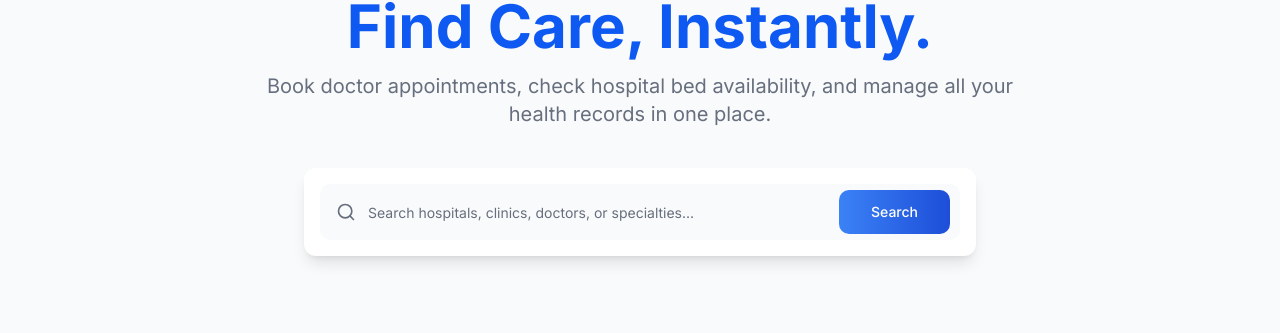
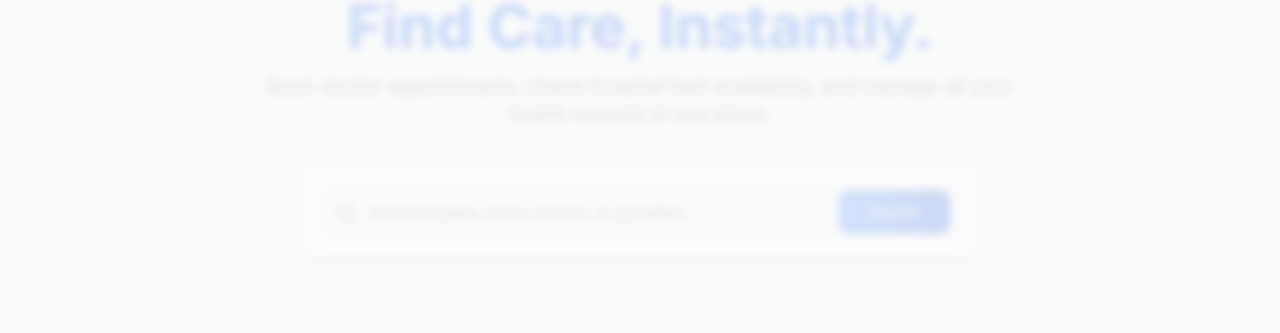
Before and after one commit to harshray23/sanjiwani, a Next.js app: page / in a window 1280 px wide. Shown: the part 213-546 px from the top of the page. Built offline with nearby package versions, Linux system fonts and the light colour scheme; no server answers.

Commit message:
loading annimation will be shown before each new page loads

```diff
--- a/src/app/layout.tsx
+++ b/src/app/layout.tsx
@@ -6,6 +6,8 @@ import { Footer } from '@/components/layout/Footer';
 import { Toaster } from "@/components/ui/toaster";
 import { Inter as FontSans } from "next/font/google"
 import { cn } from '@/lib/utils';
+import { PageLoader } from '@/components/layout/PageLoader';
+import { Suspense } from 'react';
 
 const fontSans = FontSans({
   subsets: ["latin"],
@@ -25,6 +27,9 @@ export default function RootLayout({
   return (
     <html lang="en" suppressHydrationWarning>
       <body className={cn("min-h-screen bg-background font-sans antialiased flex flex-col", fontSans.variable)}>
+        <Suspense>
+          <PageLoader />
+        </Suspense>
         <Header />
         <main className="flex-grow flex items-center justify-center container mx-auto px-4 py-8">
           {children}
--- /dev/null
+++ b/src/components/layout/PageLoader.tsx
@@ -0,0 +1,49 @@
+
+"use client";
+
+import { useState, useEffect } from 'react';
+import { usePathname, useSearchParams } from 'next/navigation';
+import Lottie from 'lottie-react';
+import loadingAnimation from '@/assets/animations/Loading_Screen.json';
+import { cn } from '@/lib/utils';
+
+export function PageLoader() {
+  const pathname = usePathname();
+  const searchParams = useSearchParams();
+  const [isLoading, setIsLoading] = useState(false);
+
+  useEffect(() => {
+    // This effect handles the display of the loader.
+    // It's designed to show the loader only for client-side navigations,
+    // not on the initial server-rendered page load.
+
+    // We use a short timeout to prevent a brief flash of the loader on very fast navigations.
+    const timer = setTimeout(() => {
+      setIsLoading(true);
+    }, 100); // Small delay to avoid flicker
+
+    return () => clearTimeout(timer);
+  }, [pathname, searchParams]);
+
+   useEffect(() => {
+    // This effect is responsible for hiding the loader once navigation is complete.
+    // By setting isLoading to false without a delay, we ensure it disappears promptly.
+    setIsLoading(false);
+  }, [pathname, searchParams]);
+
+
+  return (
+    <div
+      className={cn(
+        "fixed inset-0 z-[9999] flex items-center justify-center bg-background/80 backdrop-blur-sm transition-opacity duration-300",
+        isLoading ? "opacity-100" : "opacity-0 pointer-events-none"
+      )}
+    >
+      {loadingAnimation && (
+         <div className="w-48 h-48">
+            <Lottie animationData={loadingAnimation} loop={true} />
+         </div>
+      )}
+    </div>
+  );
+}
```
